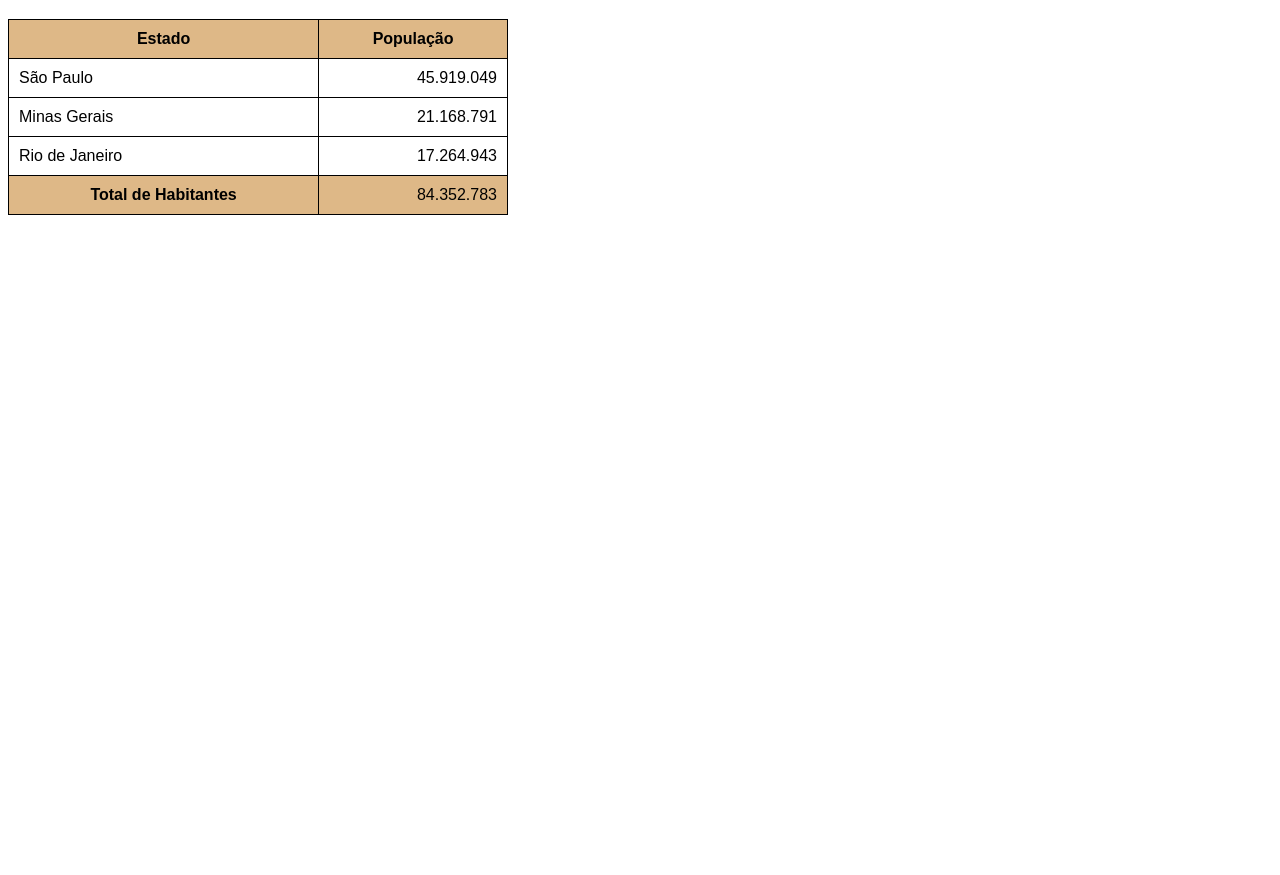
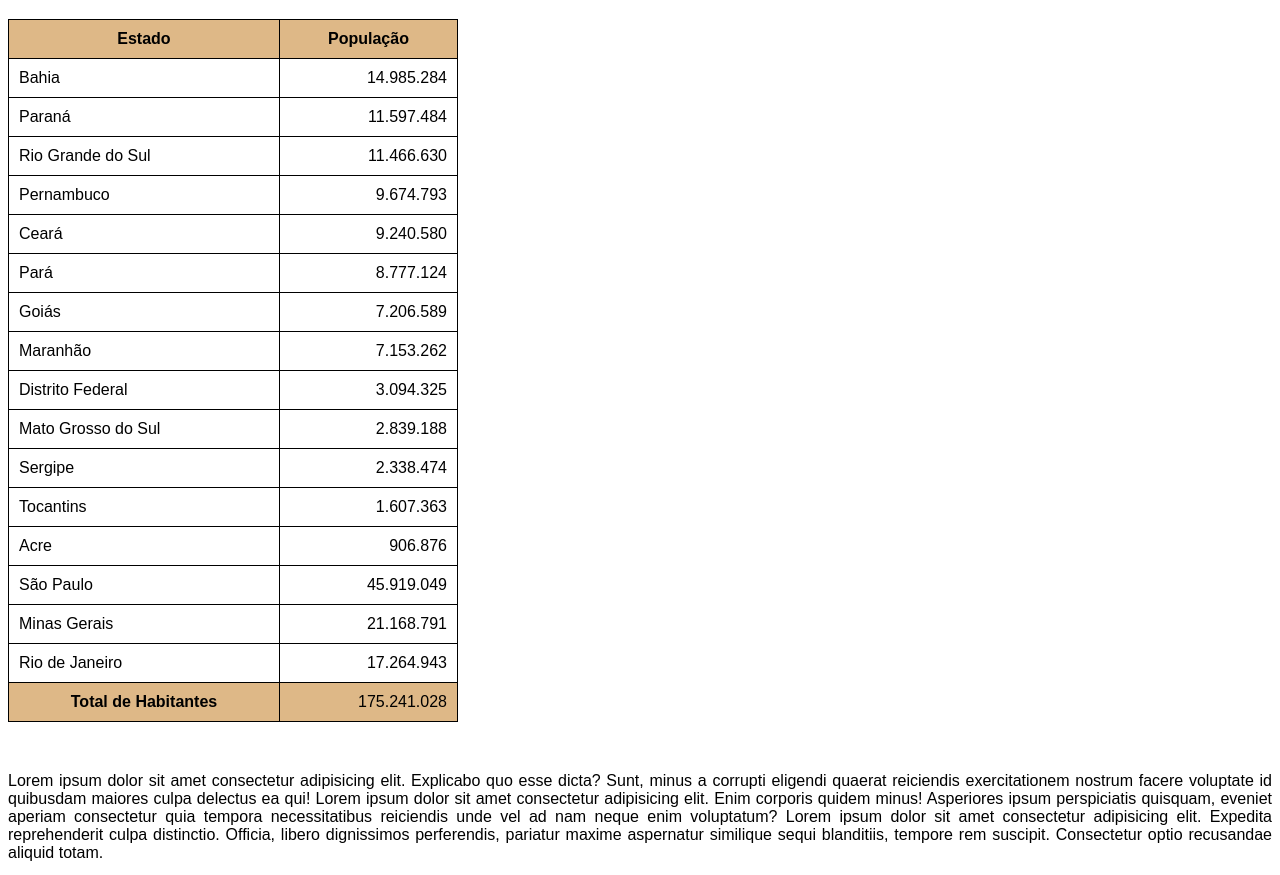
Before and after one commit to franklyk/html-css, a plain HTML site: page exercicios/ex023/tabela002.html in a window 1280 px wide. Shown: the part 61-936 px from the top of the page. Before the commit the page ends 800 px from the top, so only its background shows below. Drawn offline with Linux system fonts and the light colour scheme.

Commit message:
Update tabela002.html

```diff
--- a/exercicios/ex023/tabela002.html
+++ b/exercicios/ex023/tabela002.html
@@ -10,11 +10,12 @@
             font-family: Arial, Helvetica, sans-serif;
         }
         table {
-            width: 500px;
-            padding-right: 10px;
+            min-width: 450px;
+            padding-right: 50px;
+            margin-bottom: 50px;
             border-collapse: collapse;
         }
-        td.hab {
+        td.num {
             text-align: right;
         }
         td, th {
@@ -23,6 +24,9 @@
         }
         thead, tfoot{
             background-color: burlywood;
+        }
+        p {
+            text-align: justify;
         }
 
     </style>
@@ -48,22 +52,84 @@
         </thead>
         <tbody>
             <tr>
+                <td>Bahia</td>
+                <td class="num">14.985.284</td>
+            </tr>
+            <tr>
+                <td>Paraná</td>
+                <td class="num">11.597.484</td>
+            </tr>
+            <tr>
+                <td>Rio Grande do Sul</td>
+                <td class="num">11.466.630</td>
+            </tr>
+            <tr>
+                <td>Pernambuco</td>
+                <td class="num">9.674.793</td>
+            </tr>
+            <tr>
+                <td>Ceará</td>
+                <td class="num">9.240.580</td>
+            </tr>
+            <tr>
+                <td>Pará</td>
+                <td class="num">8.777.124</td>
+            </tr>
+            <tr>
+                <td>Goiás</td>
+                <td class="num">7.206.589</td>
+            </tr>
+            <tr>
+                <td>Maranhão</td>
+                <td class="num">7.153.262</td>
+            </tr>
+            <tr>
+                <td>Distrito Federal</td>
+                <td class="num">3.094.325</td>
+            </tr>
+            <tr>
+                <td>Mato Grosso do Sul</td>
+                <td class="num">2.839.188</td>
+            </tr>
+            <tr>
+                <td>Sergipe</td>
+                <td class="num">2.338.474</td>
+            </tr>
+            <tr>
+                <td>Tocantins</td>
+                <td class="num">1.607.363</td>
+            </tr>
+            <tr>
+                <td>Acre</td>
+                <td class="num">906.876</td>
+            </tr>
+            <tr>
                 <td>São Paulo</td>
-                <td class="hab">45.919.049</td>
+                <td class="num">45.919.049</td>
             </tr>
             <tr>
                 <td>Minas Gerais</td>
-                <td class="hab">21.168.791</td>
+                <td class="num">21.168.791</td>
             </tr>
             <tr>
                 <td>Rio de Janeiro</td>
-                <td class="hab">17.264.943</td>
+                <td class="num">17.264.943</td>
             </tr>
+
         </tbody>
         <tfoot>
             <th>Total de Habitantes</th>
-            <td class="hab">84.352.783</td>
+            <td class="num">175.241.028</td>
         </tfoot>
     </table>
+    <p>Lorem ipsum dolor sit amet consectetur adipisicing elit. Explicabo quo esse dicta? Sunt, minus a corrupti eligendi quaerat reiciendis exercitationem nostrum facere voluptate id quibusdam maiores culpa delectus ea qui! Lorem ipsum dolor sit amet consectetur adipisicing elit. Enim corporis quidem minus! Asperiores ipsum perspiciatis quisquam, eveniet aperiam consectetur quia tempora necessitatibus reiciendis unde vel ad nam neque enim voluptatum? Lorem ipsum dolor sit amet consectetur adipisicing elit. Expedita reprehenderit culpa distinctio. Officia, libero dignissimos perferendis, pariatur maxime aspernatur similique sequi blanditiis, tempore rem suscipit. Consectetur optio recusandae aliquid totam.</p>
+    <p>Lorem ipsum dolor sit amet consectetur adipisicing elit. Debitis numquam, sit odio magnam autem aliquam nam fugiat quod molestiae corporis temporibus eaque reprehenderit iure amet exercitationem architecto possimus recusandae! In! Lorem ipsum dolor sit amet consectetur adipisicing elit. Quos quasi animi, saepe harum voluptatem eos exercitationem atque asperiores incidunt nostrum. Cupiditate iusto nisi nemo, explicabo enim illum minima quis dolore.</p>
+    <p>
+        Lorem ipsum dolor sit amet consectetur, adipisicing elit. Quos, ullam enim laboriosam qui quae, voluptas accusantium quibusdam nihil autem illum ipsa fugiat tempora earum iure voluptate rerum voluptatum aliquam error! Lorem ipsum dolor sit, amet consectetur adipisicing elit. Eligendi omnis similique odit iure voluptate recusandae, totam alias explicabo accusamus! Voluptate voluptatibus expedita nesciunt inventore, cupiditate animi ex nihil! Eos, dignissimos?
+    </p>
+    <p>Lorem ipsum dolor sit amet consectetur adipisicing elit. Blanditiis nulla odit qui eos dicta veritatis quisquam, sequi dolore quas, eveniet repellat ea similique quidem, itaque beatae! Nostrum error quisquam voluptate! Lorem, ipsum dolor sit amet consectetur adipisicing elit. Deserunt asperiores quaerat ut ad ratione adipisci consequatur quis aliquid eaque explicabo dicta iusto, ex corrupti incidunt consectetur rem suscipit sed quia. Lorem ipsum dolor sit, amet consectetur adipisicing elit. Dolore adipisci, rem facere et libero laudantium sint excepturi, minima aperiam delectus possimus. Sapiente voluptates, modi ex voluptas repudiandae omnis consequuntur rem.</p>
+    <p>Lorem ipsum dolor sit amet consectetur adipisicing elit. Aperiam iure excepturi ex alias? Delectus tempora accusamus asperiores quisquam provident laudantium, optio dolorem aliquam facere eligendi, recusandae necessitatibus accusantium dolor veniam? Lorem ipsum dolor sit amet consectetur adipisicing elit. Ut, alias, est a sunt eos quam illo voluptatibus saepe officia nemo, repellendus reiciendis veniam dicta eaque minus voluptate recusandae unde sapiente.</p>
+    <p>Lorem ipsum dolor sit amet consectetur, adipisicing elit. Nesciunt iusto vero suscipit maiores dolore non nihil, dolorum aut, expedita, assumenda ratione libero consequuntur repellendus vel. Earum nobis accusantium quas atque.</p>
+    <p>Lorem ipsum dolor sit amet consectetur adipisicing elit. Quod aliquid exercitationem sunt quos eius, quis vero minus dolore, alias porro similique recusandae nam sed, deleniti repudiandae illum quo facilis dicta!</p>
 </body>
 </html>
```
